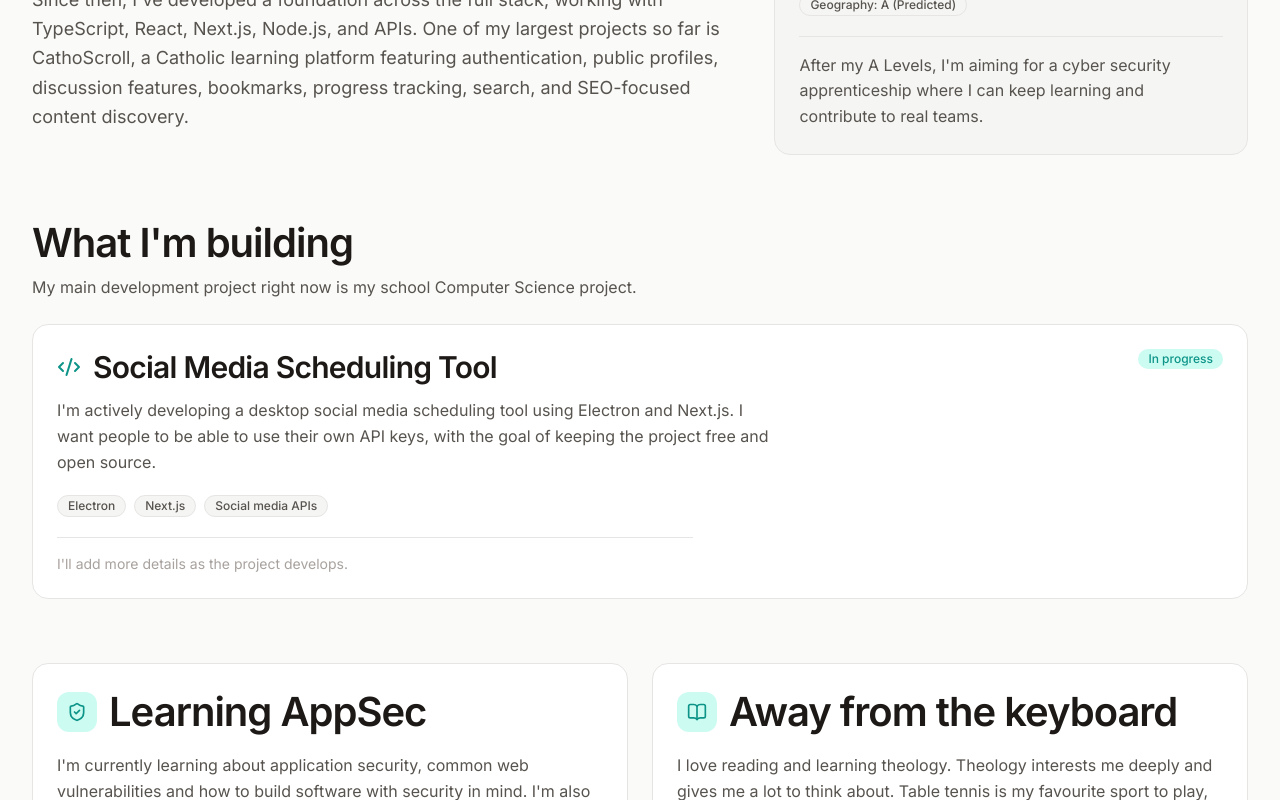
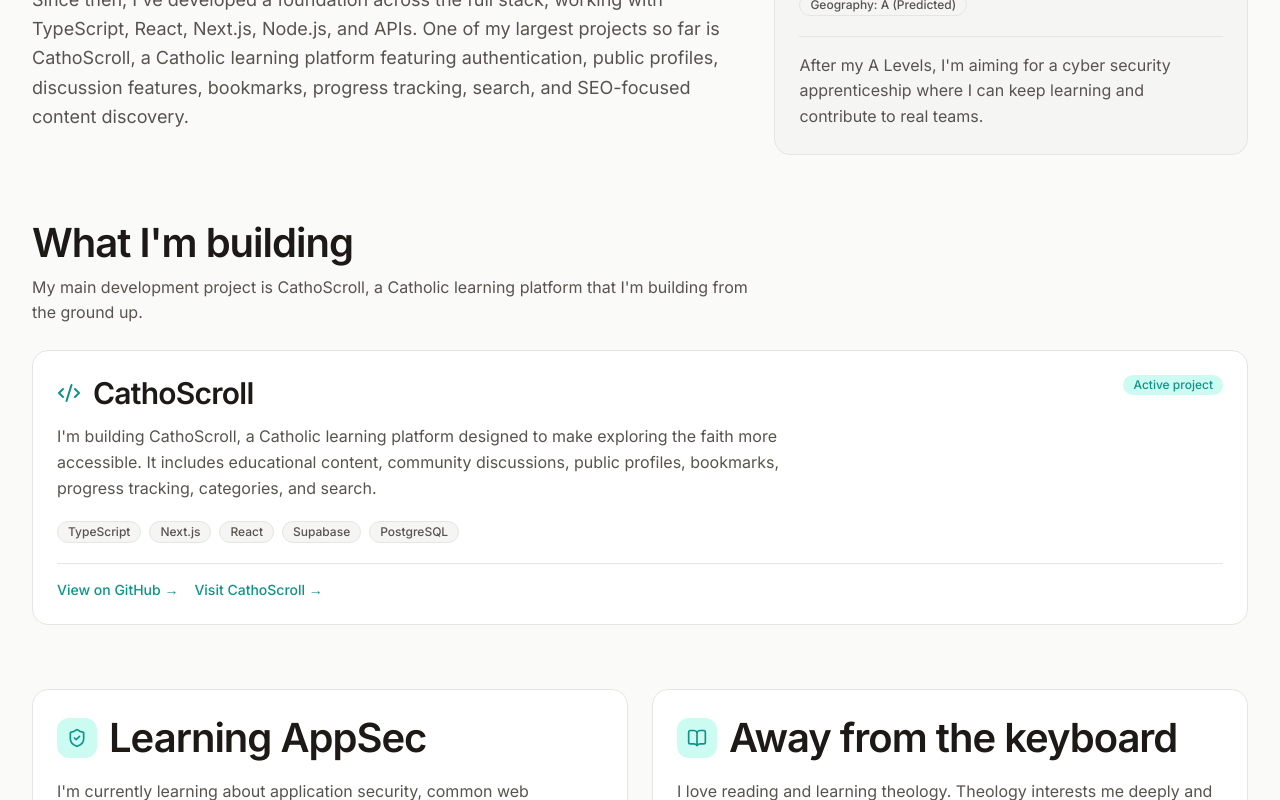
Before and after one commit to joshuaargent/TS_Portfolio, a Next.js app: page /about in a window 1280 px wide. Shown: the part 554-1354 px from the top of the page. Built offline with nearby package versions, Linux system fonts and the light colour scheme; no server answers.

Commit message:
chore: remove discontinued social media scheduling project

```diff
--- a/src/app/about/page.tsx
+++ b/src/app/about/page.tsx
@@ -100,37 +100,51 @@ export default async function AboutPage() {
           <div>
             <SectionHeading
               title="What I'm building"
-              subtitle="My main development project right now is my school Computer Science project."
+              subtitle="My main development project is CathoScroll, a Catholic learning platform that I'm building from the ground up."
             />
             <Card className="mt-6">
               <div className="flex flex-col gap-4 sm:flex-row sm:items-start sm:justify-between">
                 <div>
                   <div className="flex flex-wrap items-center gap-3">
                     <Code2 className="text-accent h-6 w-6" aria-hidden="true" />
-                    <h3 className="text-text-primary text-xl font-semibold">
-                      Social Media Scheduling Tool
-                    </h3>
+                    <h3 className="text-text-primary text-xl font-semibold">CathoScroll</h3>
                   </div>
                   <p className="text-text-secondary mt-3 max-w-3xl leading-relaxed">
-                    I'm actively developing a desktop social media scheduling tool using Electron
-                    and Next.js. I want people to be able to use their own API keys, with the goal
-                    of keeping the project free and open source.
+                    I'm building CathoScroll, a Catholic learning platform designed to make
+                    exploring the faith more accessible. It includes educational content, community
+                    discussions, public profiles, bookmarks, progress tracking, categories, and
+                    search.
                   </p>
                 </div>
                 <Badge variant="accent" className="w-fit shrink-0">
-                  In progress
+                  Active project
                 </Badge>
               </div>
               <div className="mt-5 flex flex-wrap gap-2">
-                {['Electron', 'Next.js', 'Social media APIs'].map((technology) => (
+                {['TypeScript', 'Next.js', 'React', 'Supabase', 'PostgreSQL'].map((technology) => (
                   <Badge key={technology} variant="default">
                     {technology}
                   </Badge>
                 ))}
               </div>
-              <p className="text-text-muted border-border mt-5 border-t pt-4 text-sm">
-                I'll add more details as the project develops.
-              </p>
+              <div className="border-border mt-5 flex flex-wrap gap-4 border-t pt-4 text-sm">
+                <Link
+                  href="https://github.com/joshuaargent/TS_CathoScroll"
+                  target="_blank"
+                  rel="noopener noreferrer"
+                  className="text-accent font-medium hover:underline"
+                >
+                  View on GitHub →
+                </Link>
+                <Link
+                  href="https://cathoscroll.vercel.app"
+                  target="_blank"
+                  rel="noopener noreferrer"
+                  className="text-accent font-medium hover:underline"
+                >
+                  Visit CathoScroll →
+                </Link>
+              </div>
             </Card>
           </div>
 
--- a/src/data/resume.ts
+++ b/src/data/resume.ts
@@ -43,19 +43,6 @@ I'm particularly interested in application security and enjoy taking projects fr
         'Integrated GitHub API for repository information',
         'Built blog, resume, project showcase, and contact pages',
         'Implemented sitemap, RSS feed, metadata, and responsive design',
-      ],
-    },
-
-    {
-      id: '3',
-      name: 'Social Media Scheduling Tool',
-      description:
-        'Desktop application being developed for my Computer Science project, designed to help users schedule content across multiple platforms using their own API keys.',
-      techStack: ['Electron', 'Next.js', 'TypeScript'],
-      highlights: [
-        'Designed as a desktop application using Electron',
-        'Focused on providing a free and accessible scheduling solution',
-        'Currently under active development',
       ],
     },
   ],
```
